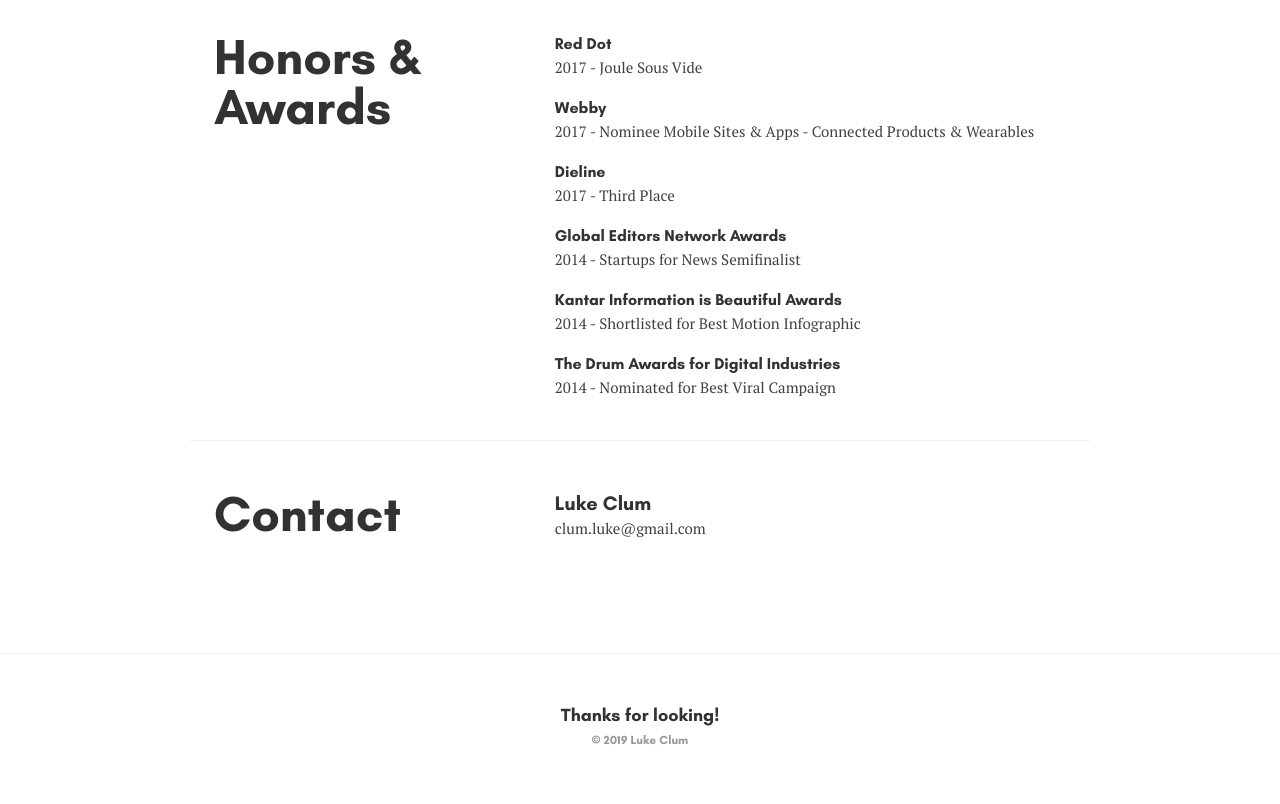
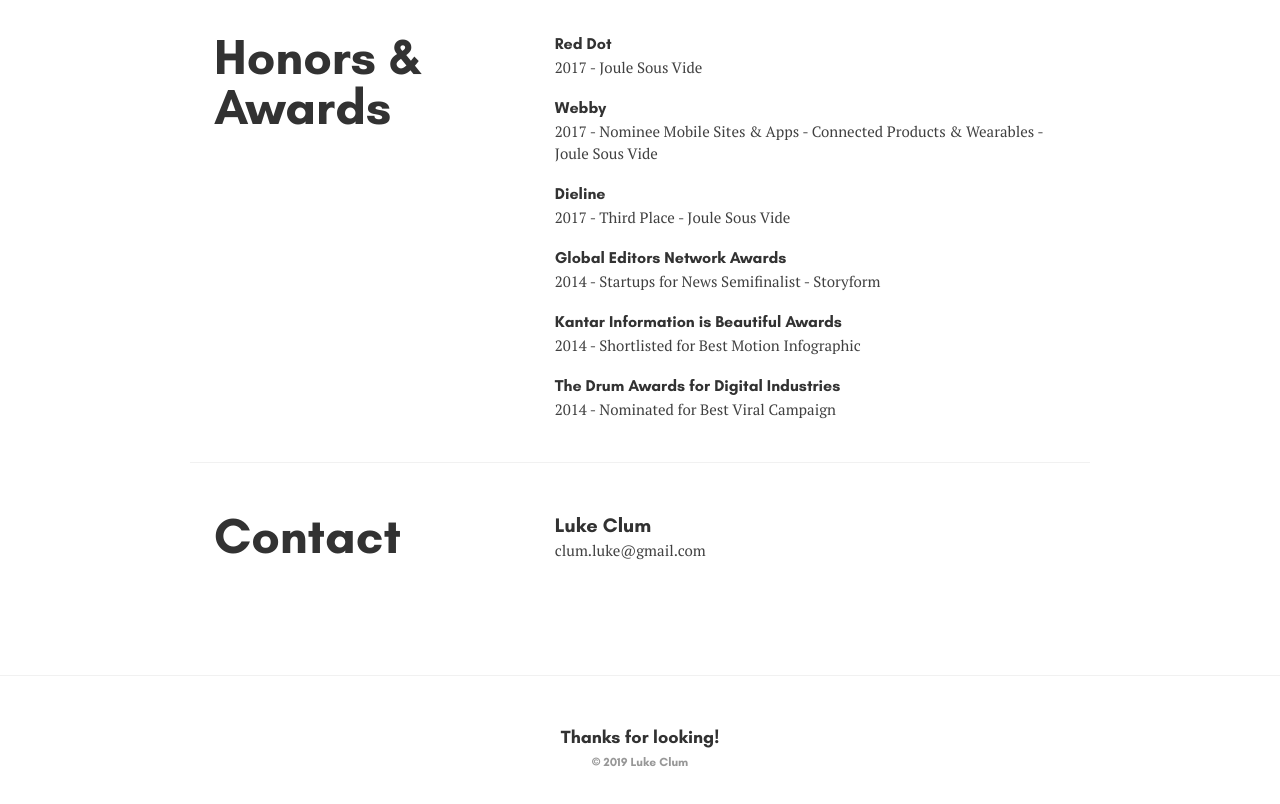
Before and after one commit to lukeclum/lukeclum.github.io, an Angular app: page /resume in a window 1280 px wide. Shown: the part 1460-2264 px from the top of the page. Built offline with nearby package versions, Linux system fonts and the light colour scheme.

Commit message:
update awards

```diff
--- a/src/app/pages/resume/resume.component.html
+++ b/src/app/pages/resume/resume.component.html
@@ -75,17 +75,17 @@
 
     <div class="resume-item">
       <h5>Webby</h5>
-      <p>2017 - Nominee Mobile Sites & Apps - Connected Products & Wearables</p>
+      <p>2017 - Nominee Mobile Sites & Apps - Connected Products & Wearables - Joule Sous Vide</p>
     </div>
 
     <div class="resume-item">
       <h5>Dieline</h5>
-      <p>2017 - Third Place</p>
+      <p>2017 - Third Place - Joule Sous Vide</p>
     </div>
 
     <div class="resume-item">
       <h5>Global Editors Network Awards</h5>
-      <p>2014 - Startups for News Semifinalist</p>
+      <p>2014 - Startups for News Semifinalist - Storyform</p>
     </div>
 
     <div class="resume-item">
```
